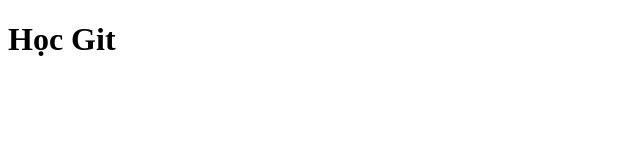
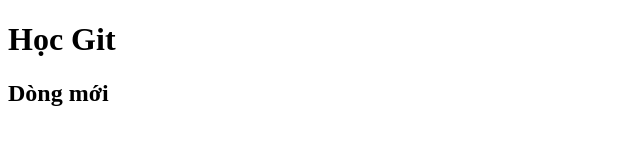
Before and after one commit to wellvirgo/duaanso3, a plain HTML site: page index.html in a window 1280 px wide. Shown: the whole page, without its empty margins (0-640 px from the left). Drawn offline with Linux system fonts and the light colour scheme.

Commit message:
second commit

```diff
--- a/index.html
+++ b/index.html
@@ -1,11 +1,15 @@
 <!DOCTYPE html>
 <html lang="vi">
+
 <head>
     <meta charset="UTF-8">
     <meta name="viewport" content="width=device-width, initial-scale=1.0">
     <title>Dự án Git</title>
 </head>
+
 <body>
     <h1>Học Git</h1>
+    <h2>Dòng mới</h2>
 </body>
+
 </html>
```
